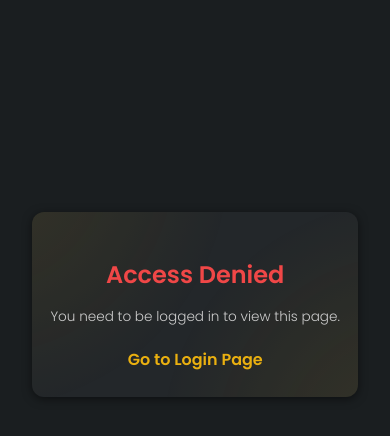
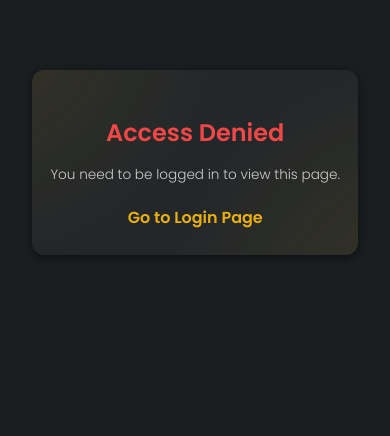
Before and after one commit to AbdoAhmedAbdelmonem/Chameleon_New, a plain HTML site: page Shared file system/dashboard.html in a window 390 px wide. Drawn offline with Linux system fonts and the light colour scheme; no server answers.

Commit message:
Update dashboard.html

```diff
--- a/Shared file system/dashboard.html
+++ b/Shared file system/dashboard.html
@@ -318,7 +318,7 @@
         }
 
         .dashboard-container {
-          margin: 192px auto;
+          margin: 50px auto;
           padding: 30px 20px;
           max-width: 76%;
           box-shadow: 0 2px 10px rgba(0, 0, 0, 0.5);
```
